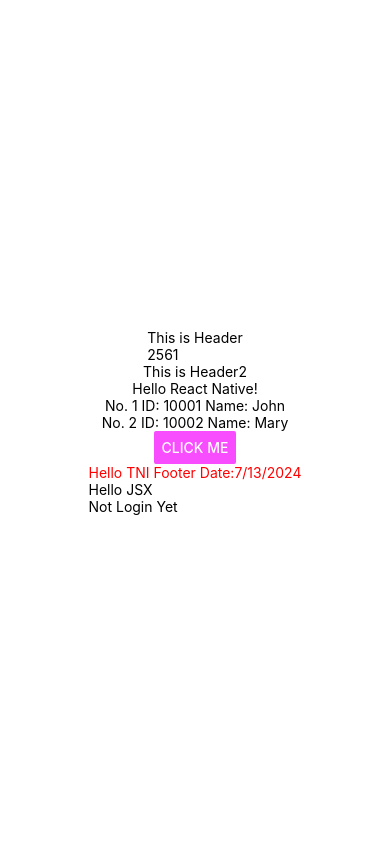
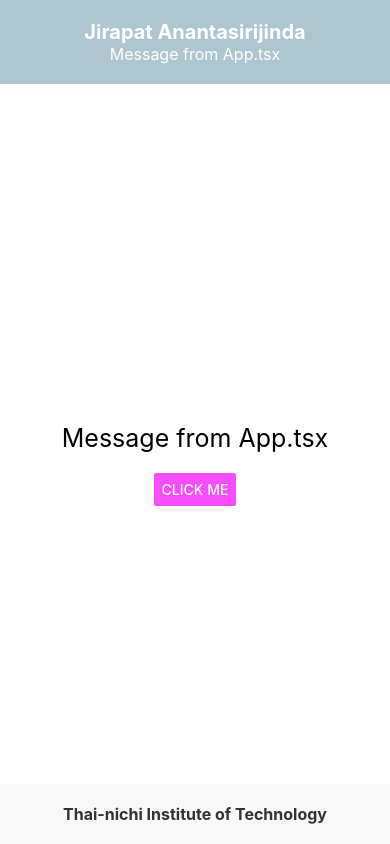
Before and after one commit to Sousettia/TNI_ReactNative_Year3, a React Native app: screen / in a window 390 px wide. Built offline with nearby package versions, Linux system fonts and the light colour scheme.

Commit message:
Practice1_Ch03_ReactNativeFundamental [July, 13,2024]

```diff
--- a/App.tsx
+++ b/App.tsx
@@ -2,37 +2,15 @@ import { StatusBar } from "expo-status-bar";
 import { StyleSheet, Text, View, Button, Alert } from "react-native";
 import AppFooter from "./components/AppFooter";
 import AppHeader from "./components/AppHeader";
+import Content from "./components/Content";
 
 export default function App(): React.JSX.Element {
-  const onClickMe = () => {
-    Alert.alert("Hi", "Hello React.js");
-  };
-  const users = [
-    { id: 10001, name: "John", age: 10 },
-    { id: 10002, name: "Mary", age: 20 },
-  ];
-  //return <li key={user.id}> {user.name} - {user.age} </li>
   return (
     <View style={styles.container}>
-      <AppHeader title='This is Header' year={2018}/>
-      <AppHeader title='This is Header2' />
-      <Text>Hello React Native!</Text>
-      {users.map((data, index) => {
-        return (
-          <Text key={data.id}>
-            No. {index + 1} ID: {data.id} Name: {data.name}
-          </Text>
-        );
-      })}
-
-      <Button
-        title="Click Me"
-        onPress={onClickMe}
-        color="#F74DFF"
-        /* onPress={() => Alert.alert("Hi", "React Native is Fun!!")}*/
-      ></Button>
+      <AppHeader text="Jirapat Anantasirijinda"/>
+      <Content text="Message from App.tsx"/>
       <StatusBar style="auto" />
-      <AppFooter />
+      <AppFooter text="Thai-nichi Institute of Technology"/>
     </View>
   );
 }
@@ -41,7 +19,6 @@ const styles = StyleSheet.create({
   container: {
     flex: 1,
     backgroundColor: "#fff",
-    alignItems: "center",
     justifyContent: "center",
   },
 });
--- a/components/AppFooter.tsx
+++ b/components/AppFooter.tsx
@@ -2,27 +2,34 @@
 import { StyleSheet, Text, View } from "react-native";
 import React from "react";
 
-const AppFooter = (): React.JSX.Element => {
-  const hello = "Hello TNI Footer";
-  const hello2 = <Text>Hello JSX</Text>;
-  const isLogin = false;
+type AppFooterProps = {
+  text: string; //ถ้ามีเครื่องหมายคำถาม เช่น year? แปลว่า props ไม่จำเป็นต้องส่งค่ามาก็ได้
+};
+
+const AppFooter = ({ text }: AppFooterProps): React.JSX.Element => {
   return (
-    <View>
-      <Text style={styles.myText}>{hello} Date:{new Date().toLocaleDateString()}</Text>
-      {hello2}
-      {isLogin && <Text>Welcome Boss</Text>}
-      {isLogin ? <Text>Logged In</Text> : <Text>Not Login Yet</Text>}
-
-
-
-    </View>//isLogin === true
+    <View style={styles.footer}>
+      <Text style={styles.footerText}>{text}</Text>
+    </View>
   );
 };
 
 export default AppFooter;
 
 const styles = StyleSheet.create({
-  myText: {
-    color: "red",
+  footer: {
+    backgroundColor: "#f8f8f8",
+    padding: 20,
+    alignItems: "center",
+    justifyContent: "center",
+    position: "absolute",
+    left: 0,
+    right: 0,
+    bottom: 0,
+  },
+  footerText: {
+    fontSize: 16,
+    fontWeight: "bold",
+    color: "#333",
   },
 });
--- a/components/AppHeader.tsx
+++ b/components/AppHeader.tsx
@@ -1,18 +1,37 @@
-import { View, Text } from 'react-native'
+import { StyleSheet, View, Text } from 'react-native'
 import React from 'react'
 
+
+
 type AppHeaderProps = {
-  title:string;
-  year?:number; //ถ้ามีเครื่องหมายคำถาม เช่น year? แปลว่า props ไม่จำเป็นต้องส่งค่ามาก็ได้
+  text:string //ถ้ามีเครื่องหมายคำถาม เช่น year? แปลว่า props ไม่จำเป็นต้องส่งค่ามาก็ได้
 }
 
-const AppHeader = ({title,year}:AppHeaderProps/*any*/):React.JSX.Element => {
+const AppHeader = ({text}:AppHeaderProps/*any*/):React.JSX.Element => {
   return (
-    <View>
-      <Text>{title}</Text>
-      <Text>{year && year + 543}</Text>
+    <View style={styles.header}>
+      <Text style={styles.headerText}>{text}</Text>
+      <Text style={styles.subtitleText}>Message from App.tsx</Text>
     </View>
   )
 }
 
 export default AppHeader
+
+const styles = StyleSheet.create({
+  header: {
+  backgroundColor: '#AEC6CF',
+  padding: 20,
+  alignItems: 'center',
+  justifyContent: 'center',
+  },
+  headerText: {
+  fontSize: 20,
+  fontWeight: 'bold',
+  color: '#fff',
+  },
+  subtitleText: {
+  fontSize: 16,
+  color: '#fff',
+  },
+  });
--- /dev/null
+++ b/components/Content.tsx
@@ -0,0 +1,38 @@
+import { StyleSheet, Text, View, Button, Alert } from "react-native";
+import React from "react";
+
+const onClickMe = () => {
+  Alert.alert("Hi", "Hello React.js");
+};
+
+type ContextProps = {
+  text: string;
+};
+
+const Context = ({text}:ContextProps):React.JSX.Element => {
+  return (
+    <View style={styles.content}>
+      <Text style={styles.text}>{text}</Text>
+      <Button
+        title="Click Me"
+        onPress={onClickMe}
+        color="#F74DFF"
+        /* onPress={() => Alert.alert("Hi", "React Native is Fun!!")}*/
+      ></Button>
+    </View>
+  );
+};
+
+export default Context;
+
+const styles = StyleSheet.create({
+  content: {
+    flex: 1,
+    alignItems: "center",
+    justifyContent: "center",
+  },
+  text: {
+    fontSize: 25,
+    marginBottom: 20,
+  },
+});
```
